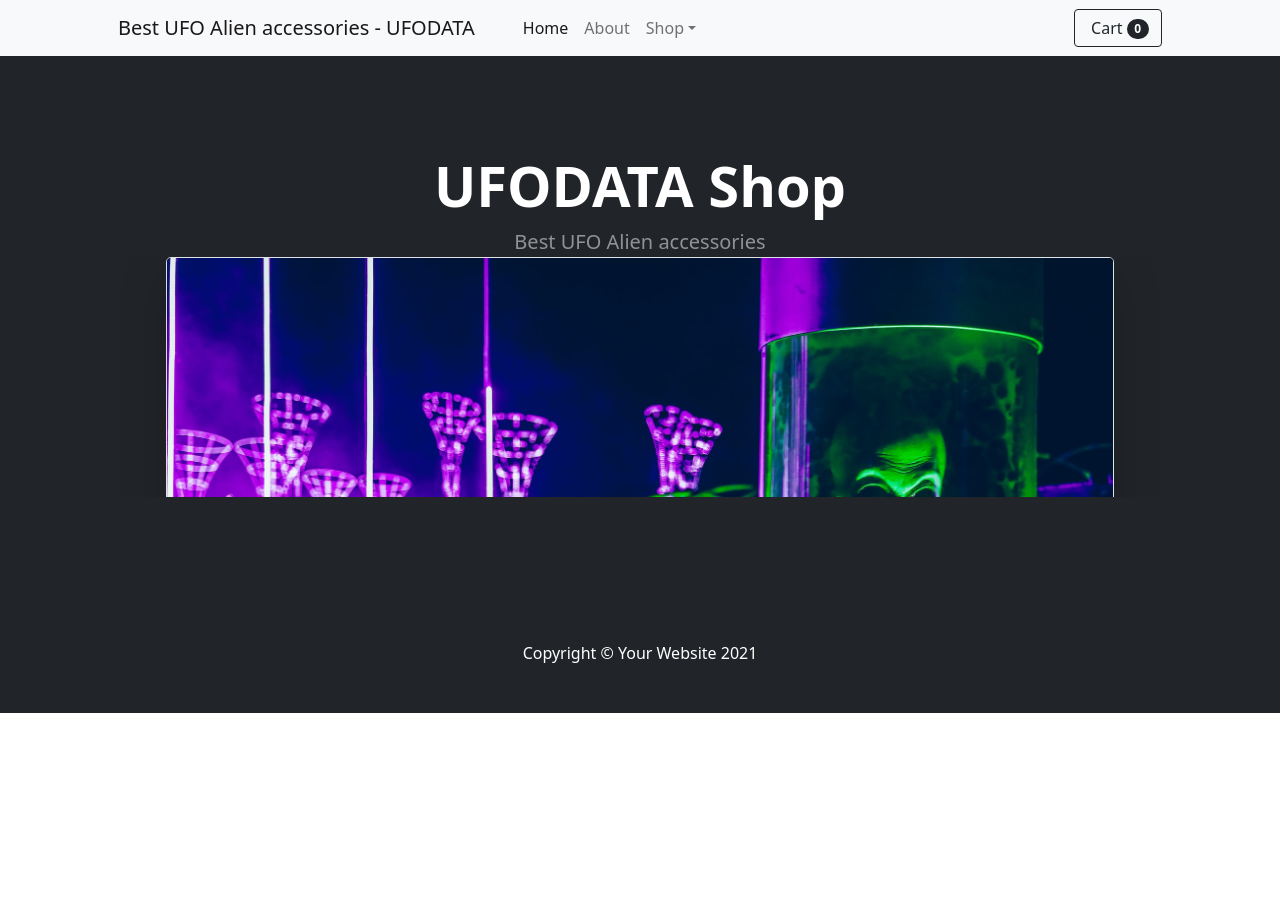
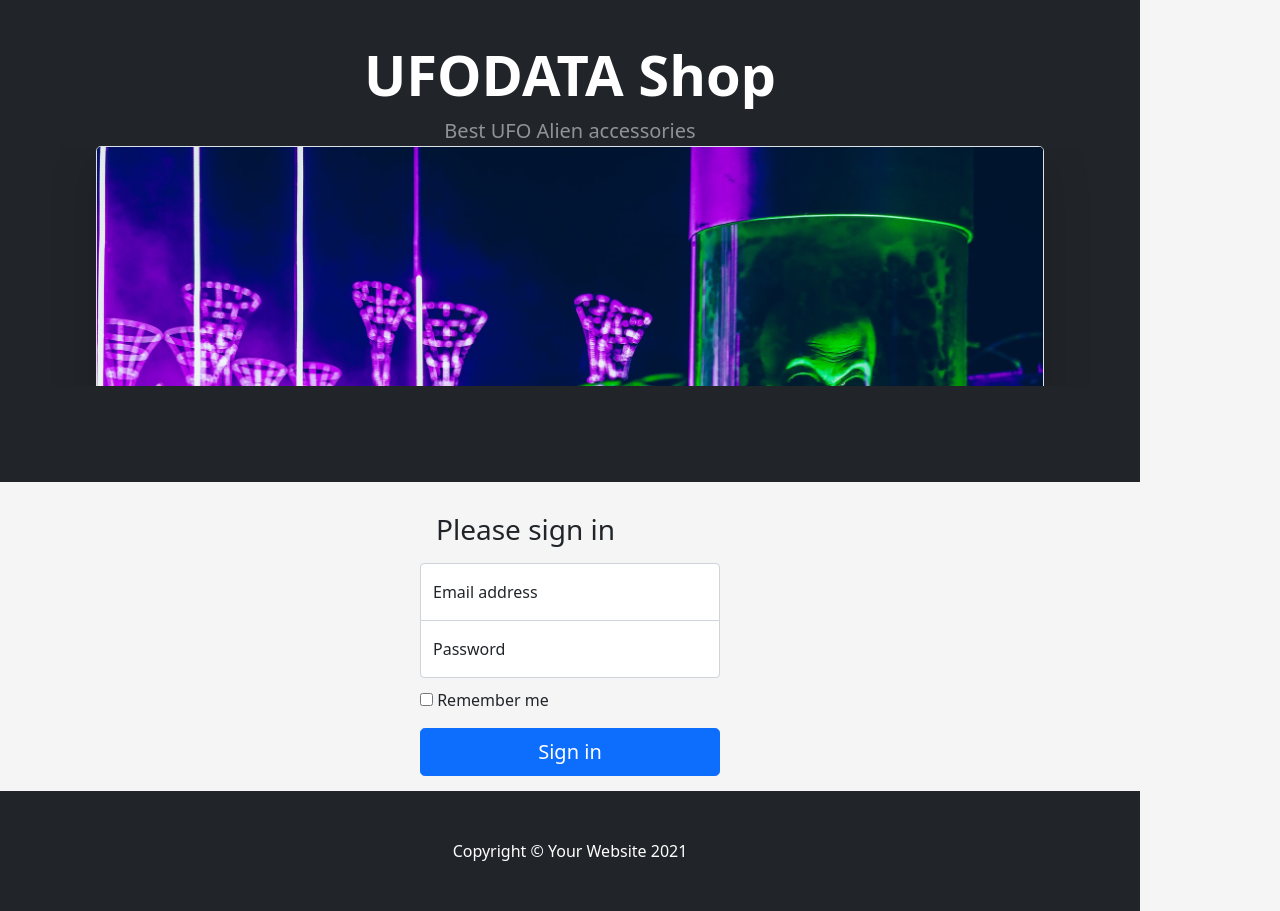
Before and after one commit to pz771114/UFODataOrgShop, a React (Create React App) app in the folder frontend/: page /login in a window 1280 px wide. Before the commit the page ends 800 px from the top, so only its background shows below. Built offline with nearby package versions, Linux system fonts and the light colour scheme.

Commit message:
Create login component

```diff
--- a/frontend/src/App.js
+++ b/frontend/src/App.js
@@ -6,6 +6,7 @@ import Header from "./components/layout/Header";
 import Navigation from "./components/layout/Navigation";
 import { BrowserRouter as Router, Route } from "react-router-dom";
 import ProductDetails from "./components/productDetails";
+import Login from "./components/layout/Login";
 
 function App() {
   return (
@@ -18,6 +19,10 @@ function App() {
       <Route path="/product/:id" exact>
         <ProductDetails />
       </Route>
+
+      <Route path="/login" exact>
+        <Login />
+      </Route>
       <Footer />
     </Router>
   );
--- /dev/null
+++ b/frontend/src/actions/userAction.js
@@ -0,0 +1,24 @@
+import axios from "axios";
+
+//User login
+export const login = (email, password) => async (dispatch) => {
+  try {
+    dispatch({ type: "LOGIN_REQUEST" });
+
+    const loginConfig = {
+      headers: {
+        "Content-type": "application/json",
+      },
+    };
+
+    const { data } = await axios.post(
+      "/api/v1/login",
+      { email, password },
+      loginConfig
+    );
+
+    dispatch({ type: "LOGIN_SUCCESS", payload: data.user });
+  } catch (error) {
+    dispatch({ type: "LOGIN_FAIL", payload: error.message });
+  }
+};
--- /dev/null
+++ b/frontend/src/components/layout/Login.css
@@ -0,0 +1,39 @@
+html,
+body {
+  height: 100%;
+}
+
+body {
+  display: flex;
+  align-items: center;
+  padding-top: 40px;
+  padding-bottom: 40px;
+  background-color: #f5f5f5;
+}
+
+.form-signin {
+  width: 100%;
+  max-width: 330px;
+  padding: 15px;
+  margin: auto;
+}
+
+.form-signin .checkbox {
+  font-weight: 400;
+}
+
+.form-signin .form-floating:focus-within {
+  z-index: 2;
+}
+
+.form-signin input[type="email"] {
+  margin-bottom: -1px;
+  border-bottom-right-radius: 0;
+  border-bottom-left-radius: 0;
+}
+
+.form-signin input[type="password"] {
+  margin-bottom: 10px;
+  border-top-left-radius: 0;
+  border-top-right-radius: 0;
+}
--- /dev/null
+++ b/frontend/src/components/layout/Login.js
@@ -0,0 +1,78 @@
+import React, { useState, useEffect } from "react";
+import { useHistory } from "react-router-dom";
+import "./Login.css";
+import { useDispatch, useSelector } from "react-redux";
+import { login } from "../../actions/userAction";
+import { toast } from "react-toastify";
+const Login = () => {
+  const [email, setEmail] = useState("");
+  const [password, setPassword] = useState("");
+
+  const dispatch = useDispatch();
+  const { isAuthenticated, error } = useSelector((state) => state.userLogin);
+  let history = useHistory();
+
+  useEffect(() => {
+    if (isAuthenticated) {
+      history.push("/");
+    }
+    if (error) {
+      return toast.error("Invalid email or password", {
+        position: toast.POSITION.BOTTOM_RIGHT,
+      });
+    }
+  }, [dispatch, isAuthenticated, error]);
+
+  const submitHandler = (event) => {
+    event.preventDefault();
+    dispatch(login(email, password));
+  };
+
+  const emailHandler = (event) => {
+    setEmail(event.target.value);
+  };
+  const passwordHanlder = (event) => {
+    setPassword(event.target.value);
+  };
+  return (
+    <main className="form-signin">
+      <form onSubmit={submitHandler}>
+        <h1 className="h3 m-3 fw-normal">Please sign in</h1>
+
+        <div className="form-floating">
+          <input
+            type="email"
+            className="form-control"
+            id="floatingInput"
+            placeholder="name@example.com"
+            value={email}
+            onChange={emailHandler}
+          />
+          <label htmlFor="floatingInput">Email address</label>
+        </div>
+        <div className="form-floating">
+          <input
+            type="password"
+            className="form-control"
+            id="floatingPassword"
+            placeholder="Password"
+            value={password}
+            onChange={passwordHanlder}
+          />
+          <label htmlFor="floatingPassword">Password</label>
+        </div>
+
+        <div className="checkbox mb-3">
+          <label>
+            <input type="checkbox" value="remember-me" /> Remember me
+          </label>
+        </div>
+        <button className="w-100 btn btn-lg btn-primary" type="submit">
+          Sign in
+        </button>
+      </form>
+    </main>
+  );
+};
+
+export default Login;
--- /dev/null
+++ b/frontend/src/reducers/userReducer.js
@@ -0,0 +1,29 @@
+export const loginReducer = (state = { user: {} }, action) => {
+  switch (action.type) {
+    case "LOGIN_REQUEST":
+      return {
+        loading: true,
+        isAuthenticated: false,
+      };
+
+    case "LOGIN_SUCCESS":
+      return {
+        ...state,
+        loading: false,
+        isAuthenticated: true,
+        user: action.payload,
+      };
+
+    case "LOGIN_FAIL":
+      return {
+        ...state,
+        loading: false,
+        isAuthenticated: false,
+        user: null,
+        error: action.payload,
+      };
+
+    default:
+      return state;
+  }
+};
--- a/frontend/src/store/store.js
+++ b/frontend/src/store/store.js
@@ -5,9 +5,12 @@ import {
   productsReducer,
   productDetailsReducer,
 } from "../reducers/productsReducer";
+
+import { loginReducer } from "../reducers/userReducer";
 const reducer = combineReducers({
   products: productsReducer,
   productDetails: productDetailsReducer,
+  userLogin: loginReducer,
 });
 
 let initialState = {};
```
Also changed, not shown: 2 other files (tests, documents, lock files or other folders).
